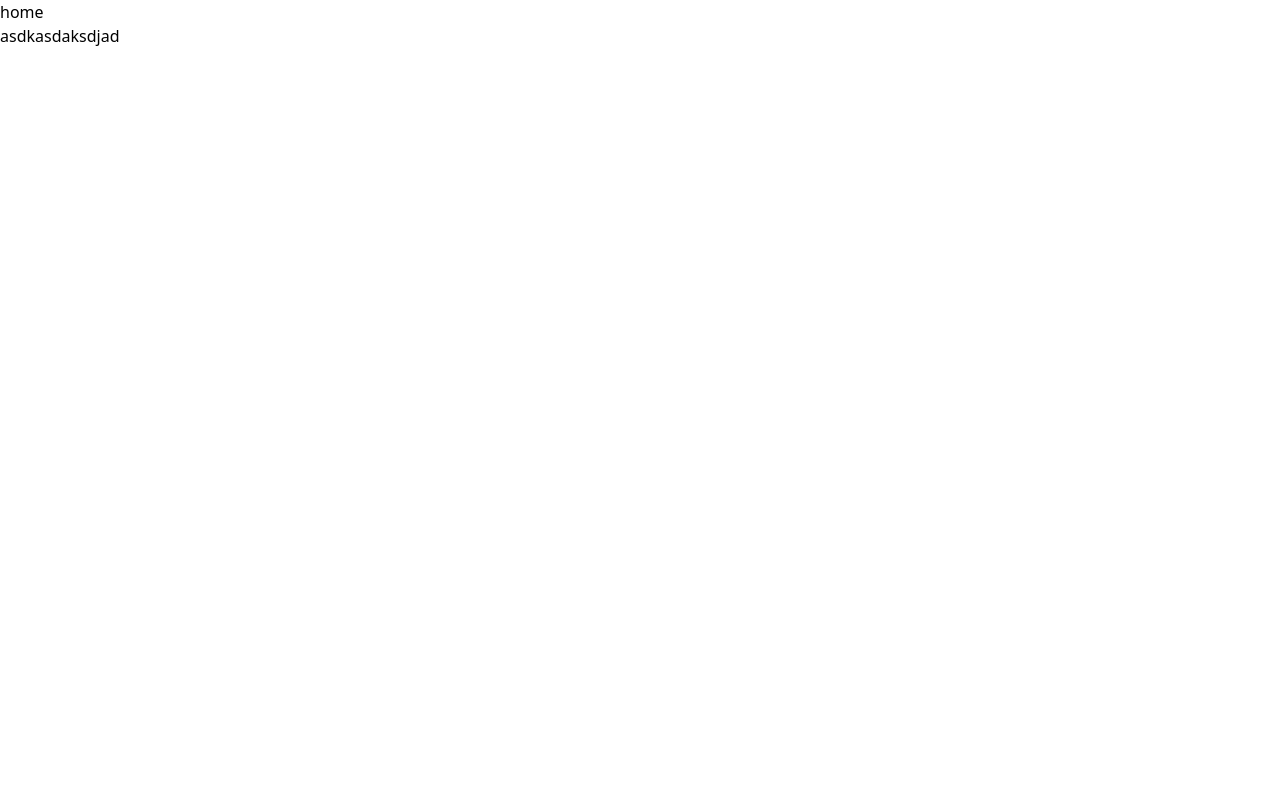
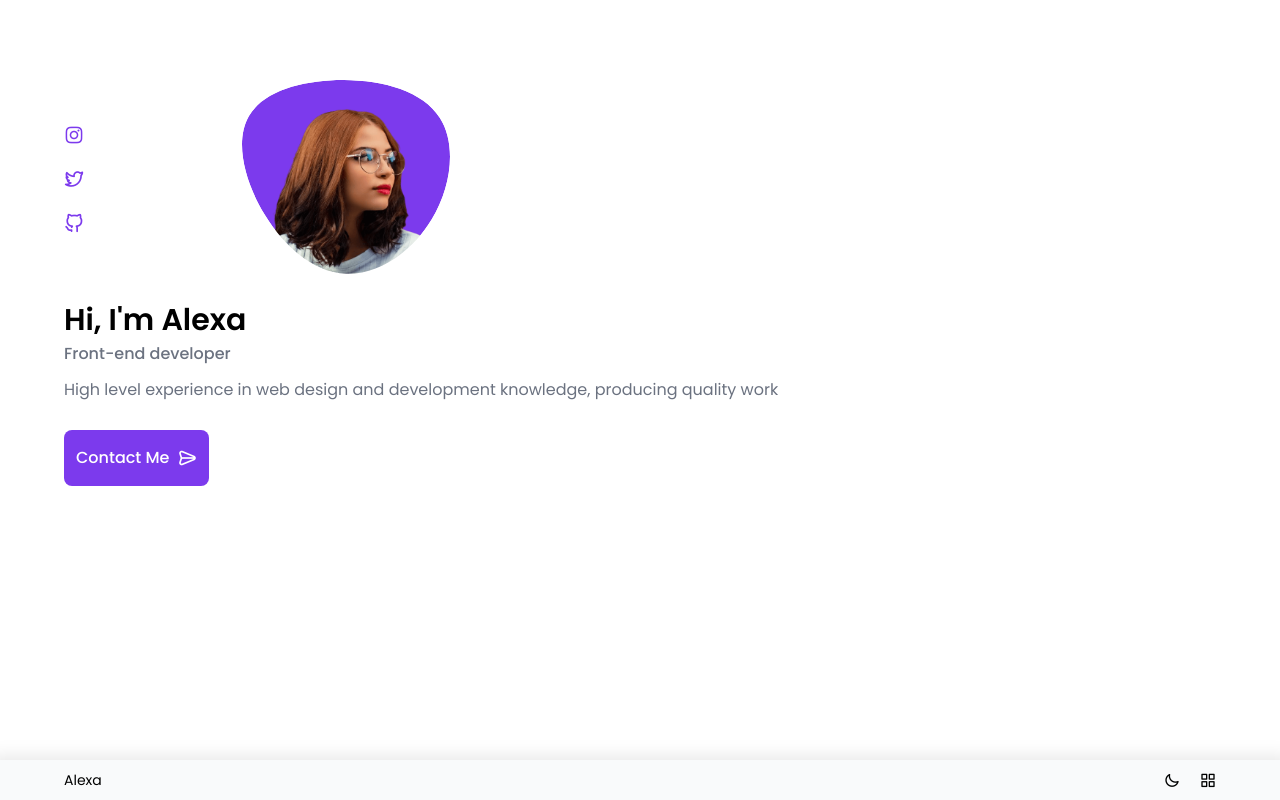
Before and after one commit to bambula1337/portfolio-vue-2, a Vue app in the folder portfoliovue2/: page /#/ in a window 1280 px wide. Built offline with nearby package versions, Linux system fonts and the light colour scheme.

Commit message:
Made Header and Info Component

```diff
--- a/portfoliovue2/src/App.vue
+++ b/portfoliovue2/src/App.vue
@@ -1,16 +1,33 @@
 <template>
   <div id="app">
+    <Header/>
     <div class="main">
       <router-view />
-      <p>asdkasdaksdjad</p>
     </div>
   </div>
 </template>
+
+<script>
+import Header from "@/components/Header.vue";
+
+export default {
+  name: "App",
+  components: {
+    Header,
+  },
+};
+</script>
 
 <style lang="scss">
 // Tailwind Connection
 @import "./assets/style/tailwind.scss";
 
+//Icons
+@import 'https://unicons.iconscout.com/release/v4.0.0/css/line.css';
+
+//Fonts
+@import url('https://fonts.googleapis.com/css2?family=Poppins:wght@400;500;600&display=swap');
+
 #app {
 }
 
--- /dev/null
+++ b/portfoliovue2/src/components/Header.vue
@@ -0,0 +1,107 @@
+<template>
+  <div class="header">
+    <div class="mobile-controller">
+      <div class="logo">Alexa</div>
+      <div class="menu-opener">
+        <i class="uil uil-moon icon"></i>
+        <i class="uil uil-apps icon" @click="mobileMenuOpened = true"></i>
+      </div>
+    </div>
+    <div
+      class="mobile-menu"
+      :class="{ 'mobile-menu-opened': mobileMenuOpened }"
+    >
+      <div class="card" v-for="(card, index) in mobileMenuCards" :key="index">
+        <i class="uil icon" :class="card.icon"></i>
+        <p class="card-text">{{ card.text }}</p>
+      </div>
+      <div class="close-card" @click="mobileMenuOpened = false">
+        <i class="uil uil-multiply"></i>
+      </div>
+    </div>
+  </div>
+</template>
+
+<script>
+export default {
+  name: "Header",
+  data() {
+    return {
+      mobileMenuOpened: false,
+      mobileMenuCards: [
+        {
+          id: 1,
+          icon: "uil-estate",
+          text: "Home",
+        },
+        {
+          id: 2,
+          icon: "uil-user",
+          text: "About",
+        },
+        {
+          id: 3,
+          icon: "uil-file-alt",
+          text: "Skills",
+        },
+        {
+          id: 4,
+          icon: "uil-bag-alt",
+          text: "Services",
+        },
+        {
+          id: 5,
+          icon: "uil-scenery",
+          text: "Portfolio",
+        },
+        {
+          id: 6,
+          icon: "uil-navigator",
+          text: "Contact",
+        },
+      ],
+    };
+  },
+};
+</script>
+
+<style lang="scss" scoped>
+.header {
+  & .mobile-controller {
+    @apply fixed items-center bottom-0 left-0 w-full flex justify-between bg-gray-50 px-1/20 py-2;
+    -webkit-box-shadow: 0px 10px 13px -7px #00000075,
+      0px 7px 18px 10px rgba(0, 0, 0, 0.1);
+    box-shadow: 0px 10px 13px -7px #00000075,
+      0px 7px 18px 10px rgba(0, 0, 0, 0.1);
+
+    & .logo {
+      @apply text-sm font-poppins;
+    }
+
+    & .menu-opener {
+      & .icon {
+        @apply ml-5 transition-all duration-300 hover:text-purple-600;
+      }
+    }
+  }
+  & .mobile-menu {
+    @apply flex fixed bottom-0 left-0 w-full h-52 rounded-t-2xl bg-gray-50 justify-center pt-5 transition-all duration-500;
+    -webkit-box-shadow: 0px 10px 13px -7px #00000075,
+      0px 7px 18px 10px rgba(0, 0, 0, 0.1);
+    box-shadow: 0px 10px 13px -7px #00000075,
+      0px 7px 18px 10px rgba(0, 0, 0, 0.1);
+    flex-flow: row wrap;
+    & .card {
+      @apply flex w-3/10 flex-col items-center;
+    }
+    & .close-card{
+      @apply fixed bottom-2 right-5 text-purple-600 text-lg z-10;
+    }
+    transform: translateY(20rem);
+  }
+
+  & .mobile-menu-opened {
+    transform: translateY(0);
+  }
+}
+</style>
--- /dev/null
+++ b/portfoliovue2/src/components/Info.vue
@@ -0,0 +1,101 @@
+<template>
+  <div class="info">
+    <div class="top">
+      <div class="icons">
+        <i class="uil uil-instagram icon"></i>
+        <i class="uil uil-twitter-alt icon"></i>
+        <i class="uil uil-github-alt icon"></i>
+      </div>
+      <div class="image">
+        <svg
+          viewBox="0 0 200 187"
+          xmlns="http://www.w3.org/2000/svg"
+          xmlns:xlink="http://www.w3.org/1999/xlink"
+          class="bubble-svg"
+        >
+          <mask id="mask0" mask-type="alpha">
+            <path
+              d="M190.312 36.4879C206.582 62.1187 201.309 102.826 182.328 134.186C163.346 165.547
+        130.807 187.559 100.226 186.353C69.6454 185.297 41.0228 161.023 21.7403 129.362C2.45775
+        97.8511 -7.48481 59.1033 6.67581 34.5279C20.9871 10.1032 59.7028 -0.149132 97.9666
+        0.00163737C136.23 0.303176 174.193 10.857 190.312 36.4879Z"
+            />
+          </mask>
+          <g mask="url(#mask0)">
+            <path
+              d="M190.312 36.4879C206.582 62.1187 201.309 102.826 182.328 134.186C163.346
+        165.547 130.807 187.559 100.226 186.353C69.6454 185.297 41.0228 161.023 21.7403
+        129.362C2.45775 97.8511 -7.48481 59.1033 6.67581 34.5279C20.9871 10.1032 59.7028
+        -0.149132 97.9666 0.00163737C136.23 0.303176 174.193 10.857 190.312 36.4879Z"
+            />
+            <image class="bubble-image" x='12' y='18' href="@/assets/images/info/info_girl.png" />
+          </g>
+        </svg>
+      </div>
+    </div>
+    <div class="bottom">
+      <p class="main-text">Hi, I'm Alexa</p>
+      <p class="sub-text">Front-end developer</p>
+      <p class="text">
+        High level experience in web design and development knowledge, producing
+        quality work
+      </p>
+      <button class="contact-button">
+        <p class="text">Contact Me</p>
+        <i class="uil uil-navigator icon"></i>
+      </button>
+    </div>
+  </div>
+</template>
+
+<script>
+export default {
+  name: 'Info'
+};
+</script>
+
+<style lang="scss" scoped>
+.info{
+  @apply mt-20 pl-1/20;
+  & .top{
+    @apply flex items-center justify-start;
+    & .icons{
+      @apply flex flex-col -mb-5 mr-13/100;
+      & .icon{
+        @apply mb-4 text-xl text-purple-600;
+      }
+    }
+    & .image{
+      & .bubble-svg{
+        @apply w-52;
+        fill: rgb(124, 58, 237);
+      }
+      & .bubble-image{
+        @apply w-44;
+      }
+    }
+  }
+
+  & .bottom{
+    @apply font-poppins mt-7;
+    & .main-text{
+      @apply text-3xl font-semibold;
+    }
+    & .sub-text{
+      @apply mt-1 mb-3 text-gray-500 font-medium;
+    }
+    & .text{
+      @apply text-gray-500;
+    }
+    & .contact-button{
+      @apply bg-purple-600 flex h-14 px-3 items-center rounded-lg mt-7;
+      & .text{
+        @apply text-white font-medium;
+      }
+      & .icon{
+        @apply text-white ml-2 text-xl;
+      }
+    }
+  }
+}
+</style>
--- a/portfoliovue2/src/views/Home.vue
+++ b/portfoliovue2/src/views/Home.vue
@@ -1,11 +1,16 @@
 <template>
   <div class="home">
-    <p>home</p>
+    <Info/>
   </div>
 </template>
 
 <script>
+import Info from '@/components/Info.vue';
+
 export default {
   name: "Home",
+  components: {
+    Info,
+  }
 };
 </script>
--- a/portfoliovue2/tailwind.config.js
+++ b/portfoliovue2/tailwind.config.js
@@ -64,6 +64,7 @@ module.exports = {
       20: '5rem',
       22: '5.5rem',
       24: '6rem',
+      26: '6.5rem',
       28: '7rem',
       32: '8rem',
       34: '8.5rem',
@@ -96,15 +97,9 @@ module.exports = {
       220: '55rem',
       300: '75rem',
       600: '150rem',
-      '19rem': '19rem',
-      '10proc': '10%',
-      '17/100': '17%',
-      '40proc': '40%',
-      '3/5': '60%',
-      '7/10': '0.7rem',
-      '28.7rem': '28.7rem',
-      '0proc': '0%',
-      '55proc': '55%'
+      '1/20': '5%',
+      '13/100': '13%',
+      '3/10': '30%',
     },
     animation: {
       none: 'none',
@@ -309,6 +304,10 @@ module.exports = {
         '"Segoe UI Emoji"',
         '"Segoe UI Symbol"',
         '"Noto Color Emoji"',
+      ],
+      poppins: [
+        'Poppins',
+        'sans-serif'
       ],
       serif: ['ui-serif', 'Georgia', 'Cambria', '"Times New Roman"', 'Times', 'serif'],
       mono: [
```
Also changed, not shown: portfoliovue2/src/assets/images/info/bubble.svg (added), portfoliovue2/src/assets/images/info/info_girl.png (added).
